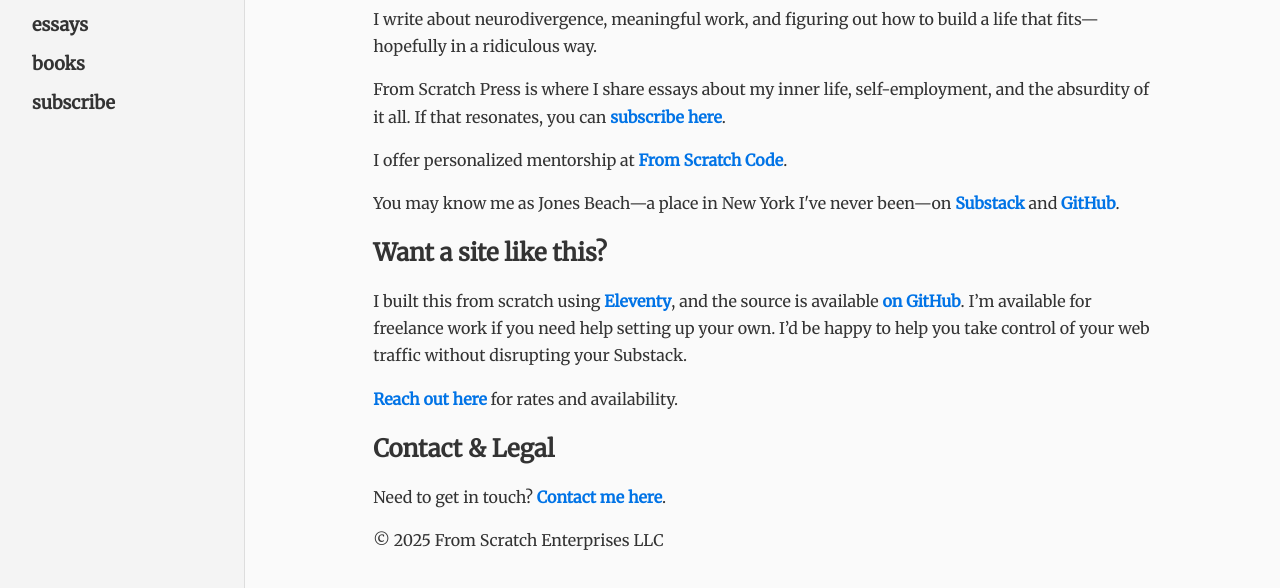
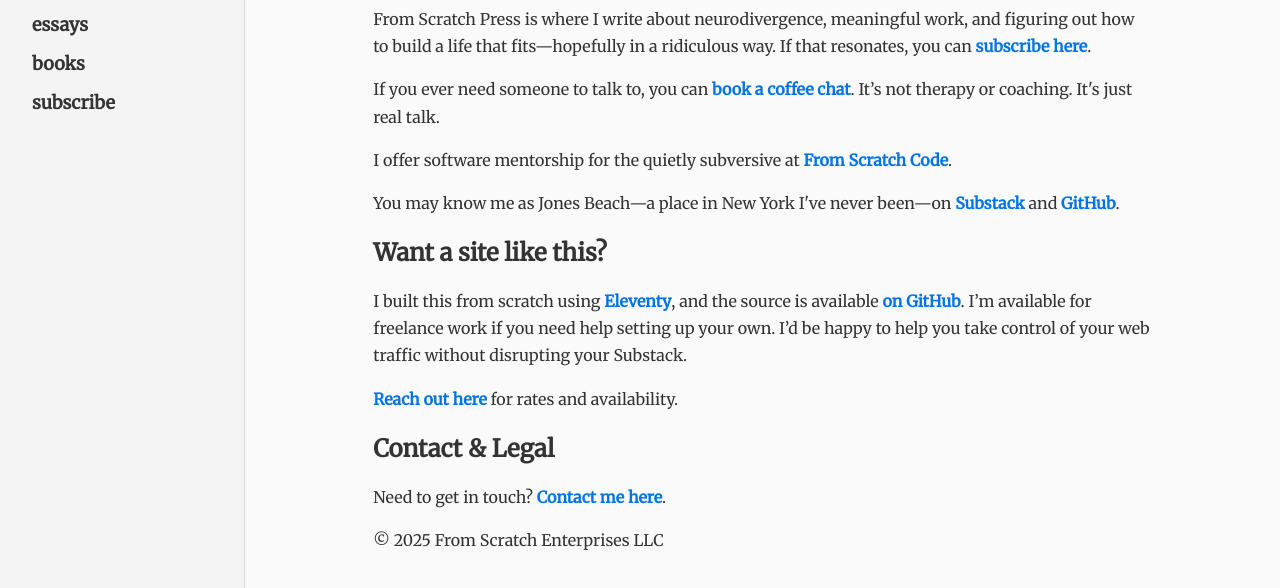
Before and after one commit to JonesBeach/fromscratchpress-site, an Eleventy site: page src/about.md in a window 1280 px wide. Shown: the part 152-740 px from the top of the page. Built offline with nearby package versions, Linux system fonts and the light colour scheme; Eleventy itself is replaced by a stand-in of ours; files that its build step writes are made by us from their sources.

Commit message:
Update About page

```diff
--- a/src/about.md
+++ b/src/about.md
@@ -5,11 +5,11 @@ layout: "page.njk"
 
 Hey, I’m [Tyler]({{ site.personalUrl }}). I’m a software engineer, technical mentor, and writer.
 
-I write about neurodivergence, meaningful work, and figuring out how to build a life that fits—hopefully in a ridiculous way.
+From Scratch Press is where I write about neurodivergence, meaningful work, and figuring out how to build a life that fits—hopefully in a ridiculous way. If that resonates, you can [subscribe here]({{ site.subscribeUrl }}).
 
-From Scratch Press is where I share essays about my inner life, self-employment, and the absurdity of it all. If that resonates, you can [subscribe here]({{ site.subscribeUrl }}).
+If you ever need someone to talk to, you can [book a coffee chat](/coffee-chats/). It’s not therapy or coaching. It's just real talk.
 
-I offer personalized mentorship at [From Scratch Code]({{ site.codeUrl }}).
+I offer software mentorship for the quietly subversive at [From Scratch Code]({{ site.codeUrl }}).
 
 You may know me as Jones Beach—a place in New York I've never been—on [Substack]({{ site.substackProfileUrl }}) and [GitHub]({{ site.fromScratchGithubUrl }}).
 
```
